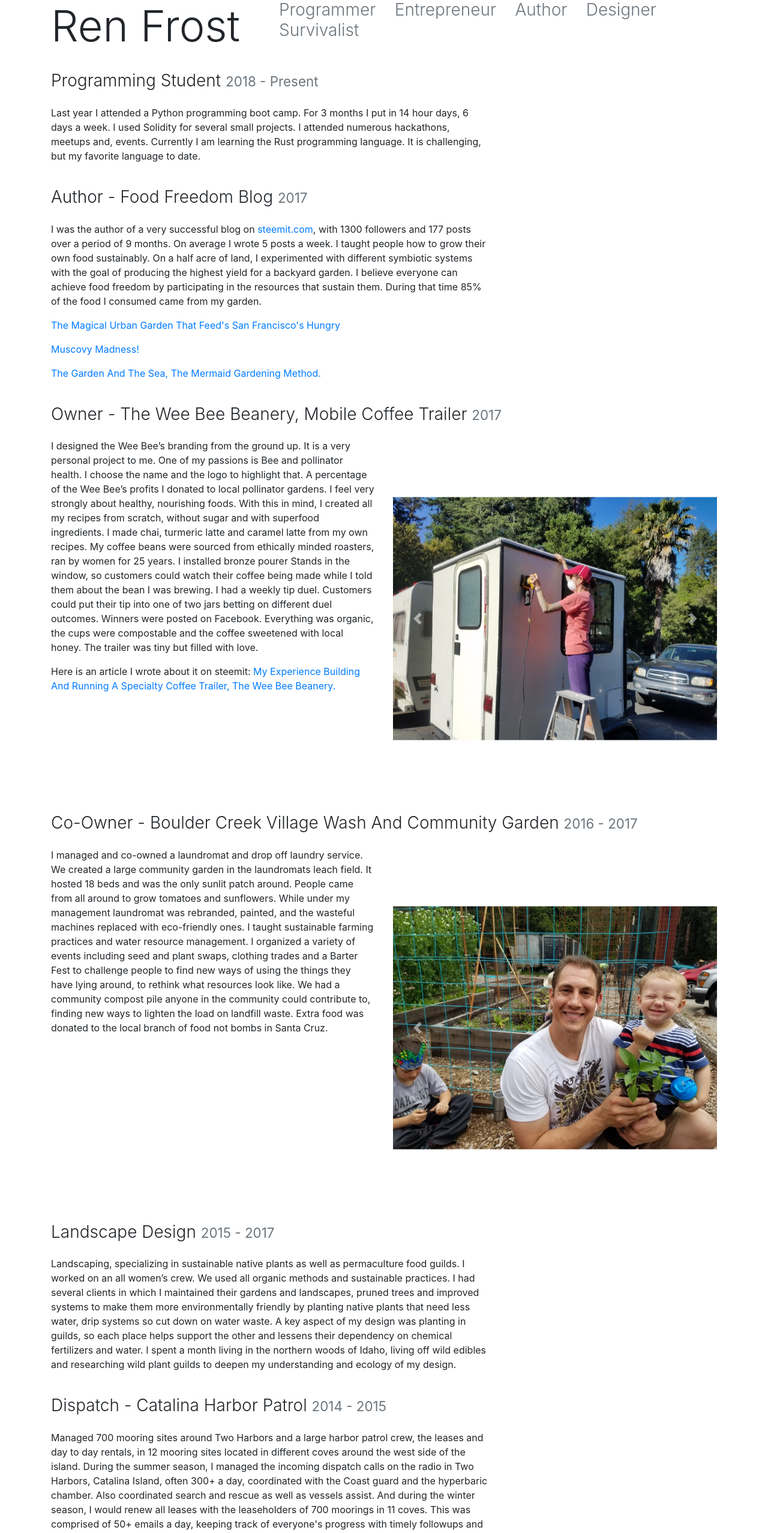
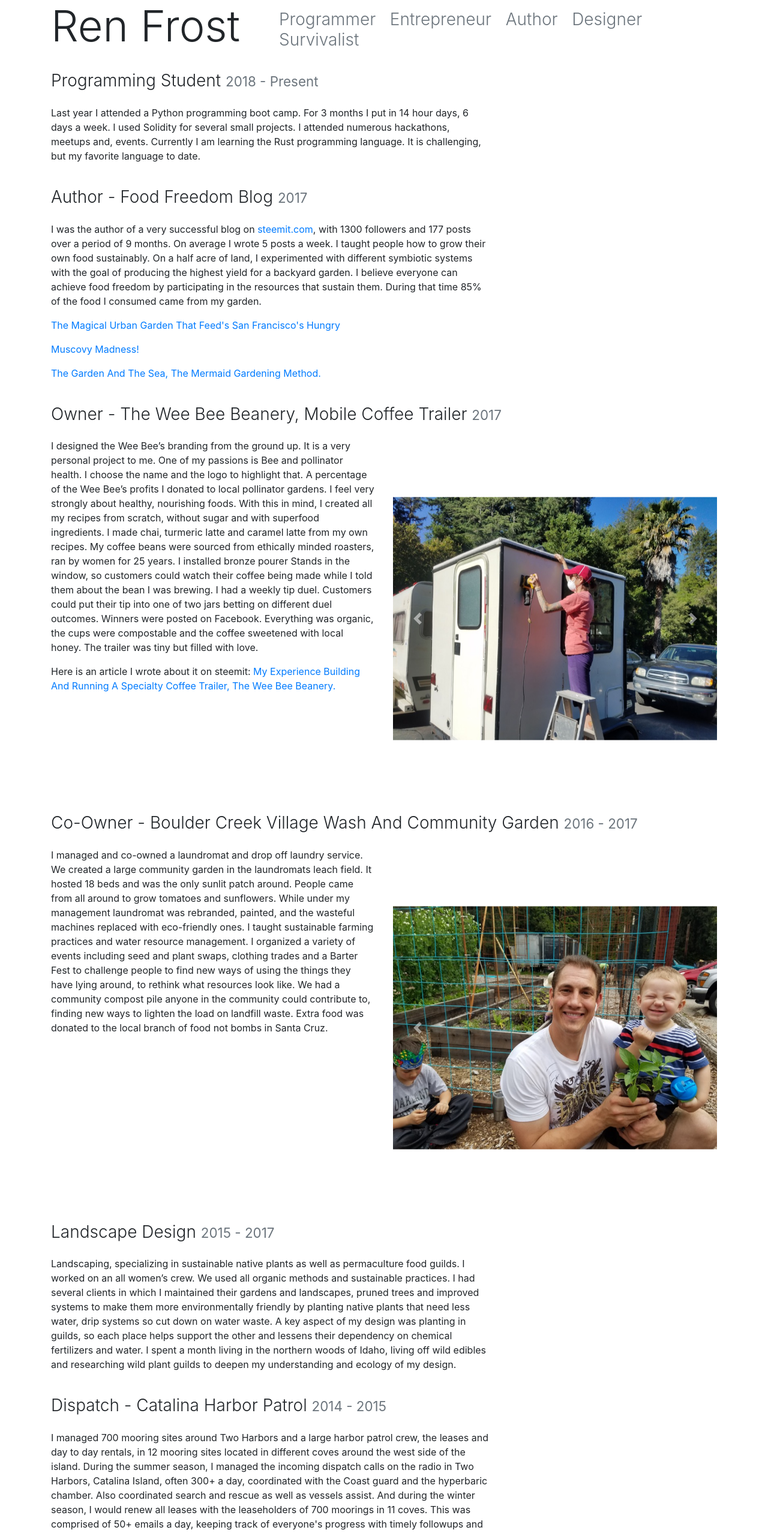
Before and after one commit to quailmother/homepage, a plain HTML site: page index.html in a window 1280 px wide. Shown: the top 2555 px of the page at 60% size. Drawn offline with nearby package versions, Linux system fonts and the light colour scheme.

Commit message:
improve heading and some wording

```diff
--- a/index.html
+++ b/index.html
@@ -28,11 +28,11 @@
     <body>
         <div class="container">
             <div class="row">
-                <div class="col">
-                    <h1 class="display-3 float-left">Ren Frost</h1>
+                <div class="col-lg-4">
+                    <h1 class="display-3">Ren Frost</h1>
                 </div>
                 <div class="col-12 col-lg-8">
-                    <h3 id="subheading" class="text-muted align-bottom d-inline-block">Programmer &nbsp;&nbsp; Entrepreneur &nbsp;&nbsp; Author &nbsp;&nbsp; Designer &nbsp;&nbsp; Survivalist</h3>
+                    <h3 id="subheading" class="text-muted mt-3">Programmer &nbsp; Entrepreneur &nbsp; Author &nbsp; Designer &nbsp; Survivalist</h3>
                 </div>
             </div>
 
@@ -253,7 +253,7 @@
             <div class="row">
                 <div class="col-12 col-lg-8">
                     <h3 class="my-4">Dispatch - Catalina Harbor Patrol <small class="text-muted">2014 - 2015</small></h3>
-                    <p>Managed 700 mooring sites around Two Harbors and a large harbor patrol crew, the leases and day to day rentals, in 12 mooring sites located in different coves around the west side of the island. During the summer season, I managed the incoming dispatch calls on the radio in Two Harbors, Catalina Island, often 300+ a day, coordinated with the Coast guard and the hyperbaric chamber. Also coordinated search and rescue as well as vessels assist. And during the winter season, I would renew all leases with the leaseholders of 700 moorings in 11 coves. This was comprised of 50+ emails a day, keeping track of everyone's progress with timely followups and attention to detail. And above all nurturing strong relationships with all of the leaseholders and their families.
+                    <p>I managed 700 mooring sites around Two Harbors and a large harbor patrol crew, the leases and day to day rentals, in 12 mooring sites located in different coves around the west side of the island. During the summer season, I managed the incoming dispatch calls on the radio in Two Harbors, Catalina Island, often 300+ a day, coordinated with the Coast guard and the hyperbaric chamber. Also coordinated search and rescue as well as vessels assist. And during the winter season, I would renew all leases with the leaseholders of 700 moorings in 11 coves. This was comprised of 50+ emails a day, keeping track of everyone's progress with timely followups and attention to detail. And above all nurturing strong relationships with all of the leaseholders and their families.
                     </p>
                 </div>
             </div>
```
